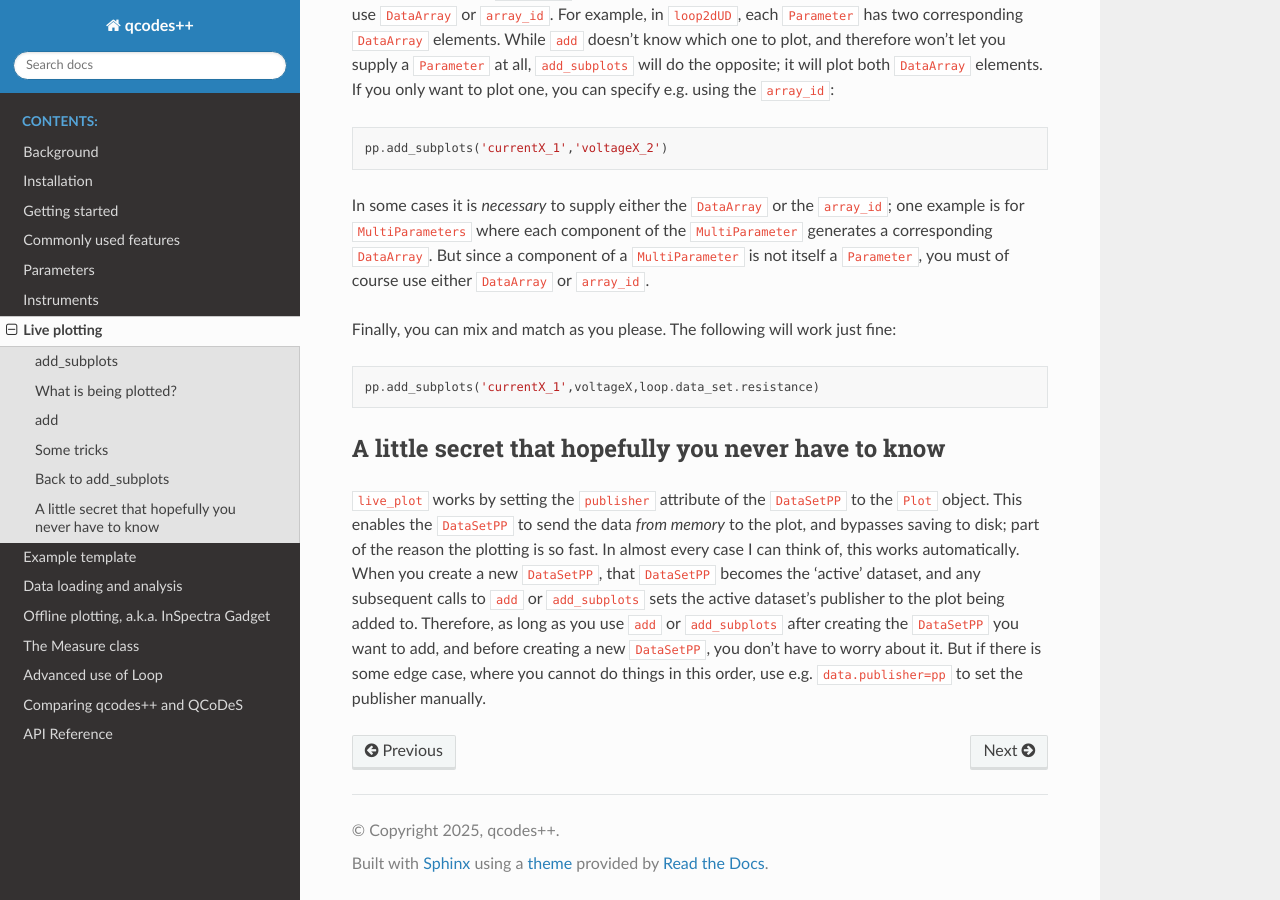
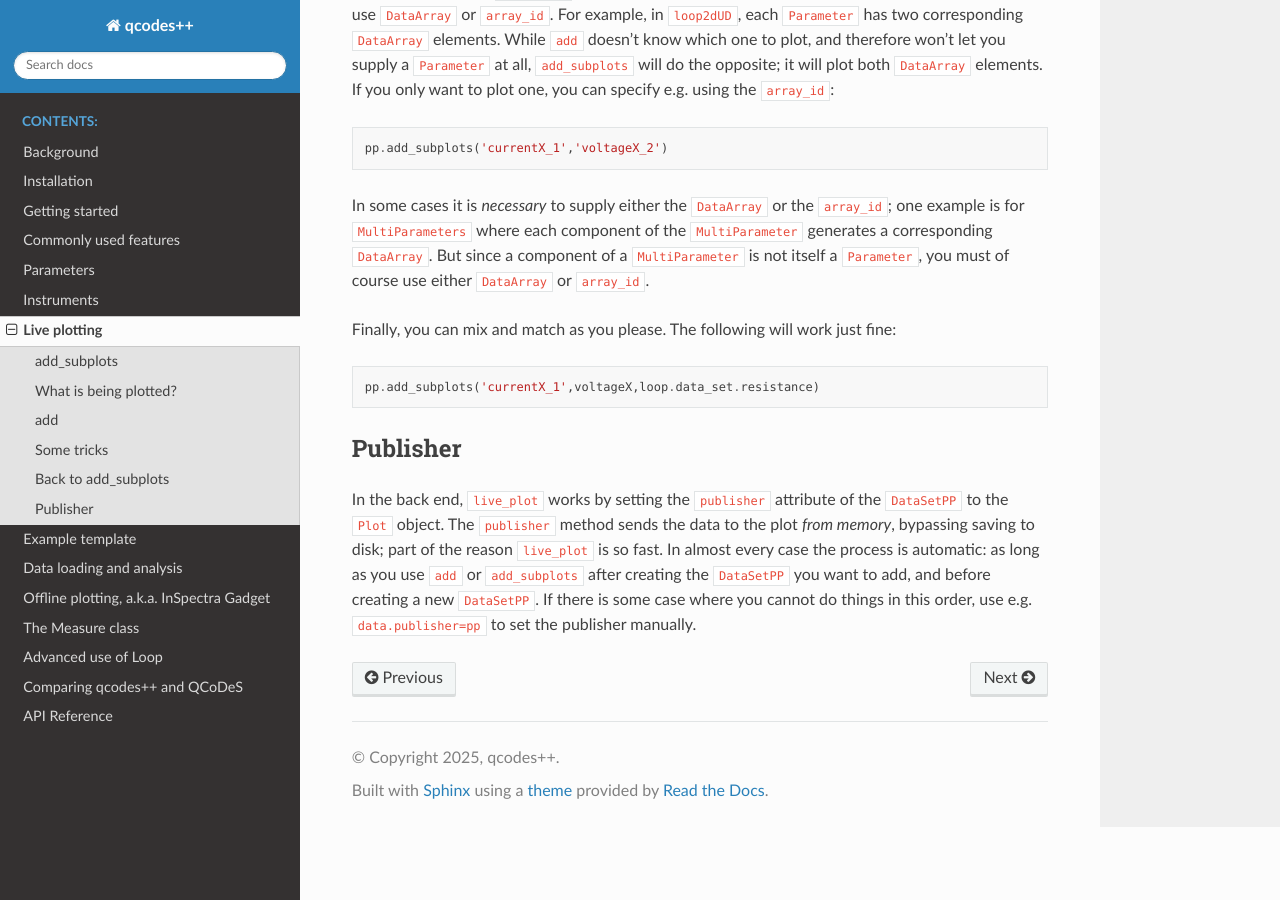
Before and after one commit to qcodespp/qcodespp.github.io, a Sphinx documentation site: the page built from docs/source/live_plot.rst, in a window 1280 px wide and 900 px high, scrolled down 2534 px. Built offline with Sphinx 7.4.7 and the Read the Docs theme 3.1.0, drawn with Linux system fonts in a browser that asks for light colours.

Commit message:
live and offline plotting

```diff
--- a/docs/source/live_plot.rst
+++ b/docs/source/live_plot.rst
@@ -111,6 +111,6 @@ Finally, you can mix and match as you please. The following will work just fine:
 
     pp.add_subplots('currentX_1',voltageX,loop.data_set.resistance)
 
-A little secret that hopefully you never have to know
------------------------------------------------------
-``live_plot`` works by setting the ``publisher`` attribute of the ``DataSetPP`` to the ``Plot`` object. This enables the ``DataSetPP`` to send the data *from memory* to the plot, and bypasses saving to disk; part of the reason the plotting is so fast. In almost every case I can think of, this works automatically. When you create a new ``DataSetPP``, that ``DataSetPP`` becomes the 'active' dataset, and any subsequent calls to ``add`` or ``add_subplots`` sets the active dataset's publisher to the plot being added to. Therefore, as long as you use ``add`` or ``add_subplots`` after creating the ``DataSetPP`` you want to add, and before creating a new ``DataSetPP``, you don't have to worry about it. But if there is some edge case, where you cannot do things in this order, use e.g. ``data.publisher=pp`` to set the publisher manually.
+Publisher
+---------
+In the back end, ``live_plot`` works by setting the ``publisher`` attribute of the ``DataSetPP`` to the ``Plot`` object. The ``publisher`` method sends the data to the plot *from memory*, bypassing saving to disk; part of the reason ``live_plot`` is so fast. In almost every case the process is automatic: as long as you use ``add`` or ``add_subplots`` after creating the ``DataSetPP`` you want to add, and before creating a new ``DataSetPP``. If there is some case where you cannot do things in this order, use e.g. ``data.publisher=pp`` to set the publisher manually.
--- a/docs/source/offline_plotting.rst
+++ b/docs/source/offline_plotting.rst
@@ -327,8 +327,10 @@ Cheat sheet
       -
     * - Zoom
       - Scroll. Hold Ctrl(Shift) to zoom only x(y) axis.
-    * - Change plot spacing
+    * - Change whitespace surrounding plots
       - Scroll in the whitespace surrounding the plots.
+    * - Change whitespace between plots
+      - Scroll in the whitespace between the plots; hold Ctrl for vertical spacing
     * - Horizontal linecut
       - Left click on 2D data or Ctrl+Shift+H
     * - Vertical linecut
```
